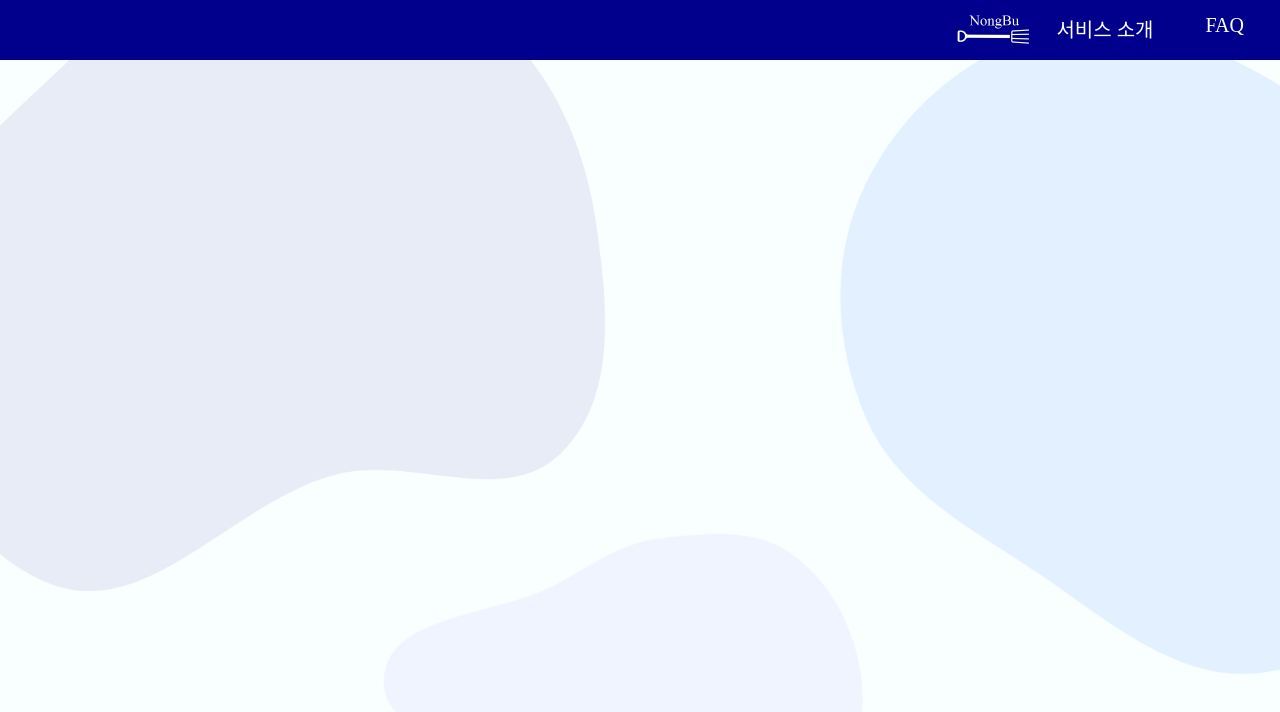
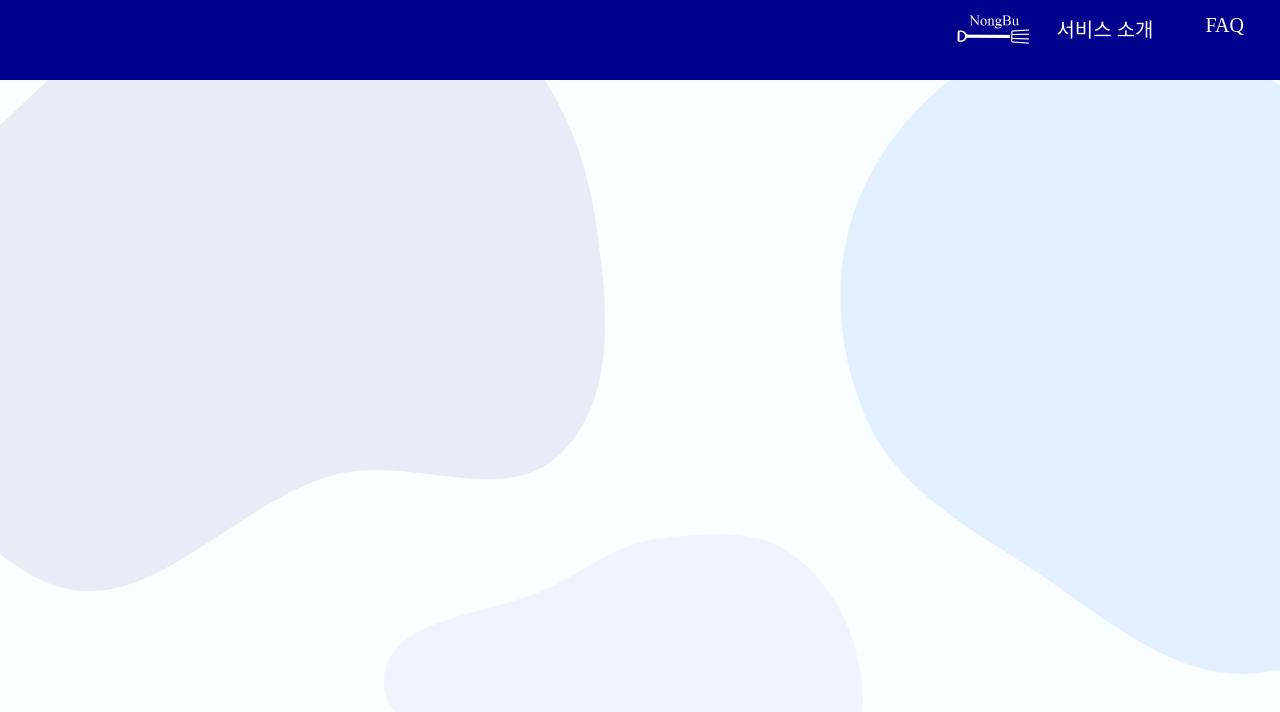
Before and after one commit to siwon99/KT-AIVLE-SCHOOL-BigProject, a React (Vite) app: page / in a window 1280 px wide. Shown: the top 712 px of the page. Built offline with nearby package versions, Linux system fonts and the light colour scheme; the HTML template or start-up script is replaced by a standard one.

Commit message:
feat: 메뉴 css 파일 추가 및 선언

```diff
--- a/src/App.jsx
+++ b/src/App.jsx
@@ -1,5 +1,6 @@
 import './App.css'
 import WhomeIcon from "./assets/WhomeIcon.svg"
+import Home from "./pages/homepage/home"
 
 function App() {
 
--- a/src/pages/homepage/home.jsx
+++ b/src/pages/homepage/home.jsx
@@ -1,4 +1,5 @@
 import React from 'react' // eslint-disable-line no-unused-vars
+import Navbar from "../navbar/navbar"
 
 const home = () => {
   return (
--- /dev/null
+++ b/src/pages/navbar/navbar.css
@@ -0,0 +1,32 @@
+.navbar {
+    position: fixed;
+    top: 0;
+    height: 10%;
+    width: 100%;
+    background-color: #00008C;
+  }
+
+  .navbar nav ul {
+    list-style-type: none;
+    margin: 0;
+    padding: 0;
+    overflow: hidden;
+    display: flex;
+    justify-content: space-around; /* 리스트 아이템들이 고르게 배치되도록 설정 */
+  }
+
+  .navbar nav ul li {
+    float: left;
+  }
+
+  .navbar nav ul li a {
+    display: block;
+    color: #000; /* 원하는 텍스트 색상으로 변경 가능 */
+    text-align: center;
+    padding: 14px 16px;
+    text-decoration: none;
+  }
+
+  .navbar nav ul li a:hover {
+    background-color: #ddd; /* 원하는 호버 색상으로 변경 가능 */
+  }
--- a/src/pages/navbar/navbar.jsx
+++ b/src/pages/navbar/navbar.jsx
@@ -1,4 +1,5 @@
 import React from "react"; // eslint-disable-line no-unused-vars
+import "./navbar.css";
 
 const Home = () => {
   return (
```
